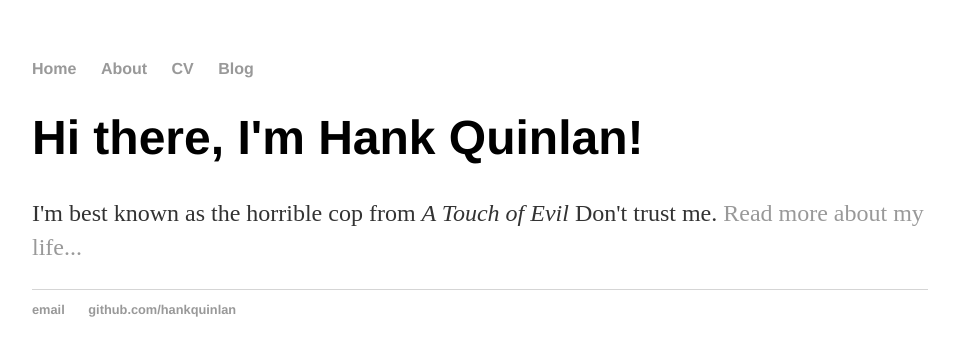
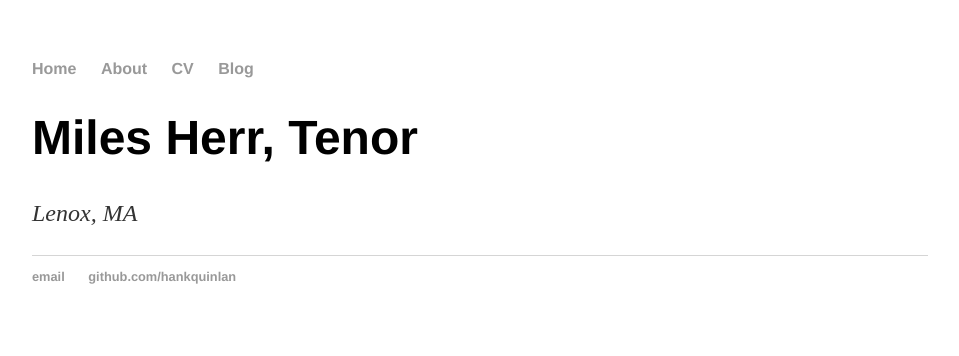
Before and after one commit to leemlb06pmi/leemlb06pmi.github.io, a Jekyll site: the page built from index.html, in a window 1280 px wide. Shown: the top 356 px of the page, without its empty margins (160-1119 px from the left). Built offline with Jekyll 4.4.1, drawn with Linux system fonts in a browser that asks for light colours.

Commit message:
Change homepage info

```diff
--- a/index.html
+++ b/index.html
@@ -3,6 +3,6 @@ layout: default
 title: Hank Quinlan, Horrible Cop
 ---
 <div class="blurb">
-	<h1>Hi there, I'm Hank Quinlan!</h1>
-	<p>I'm best known as the horrible cop from <em>A Touch of Evil</em> Don't trust me. <a href="/about">Read more about my life...</a></p>
+	<h1>Miles Herr, Tenor</h1>
+	<p><em>Lenox, MA</em></p>
 </div><!-- /.blurb -->
```
